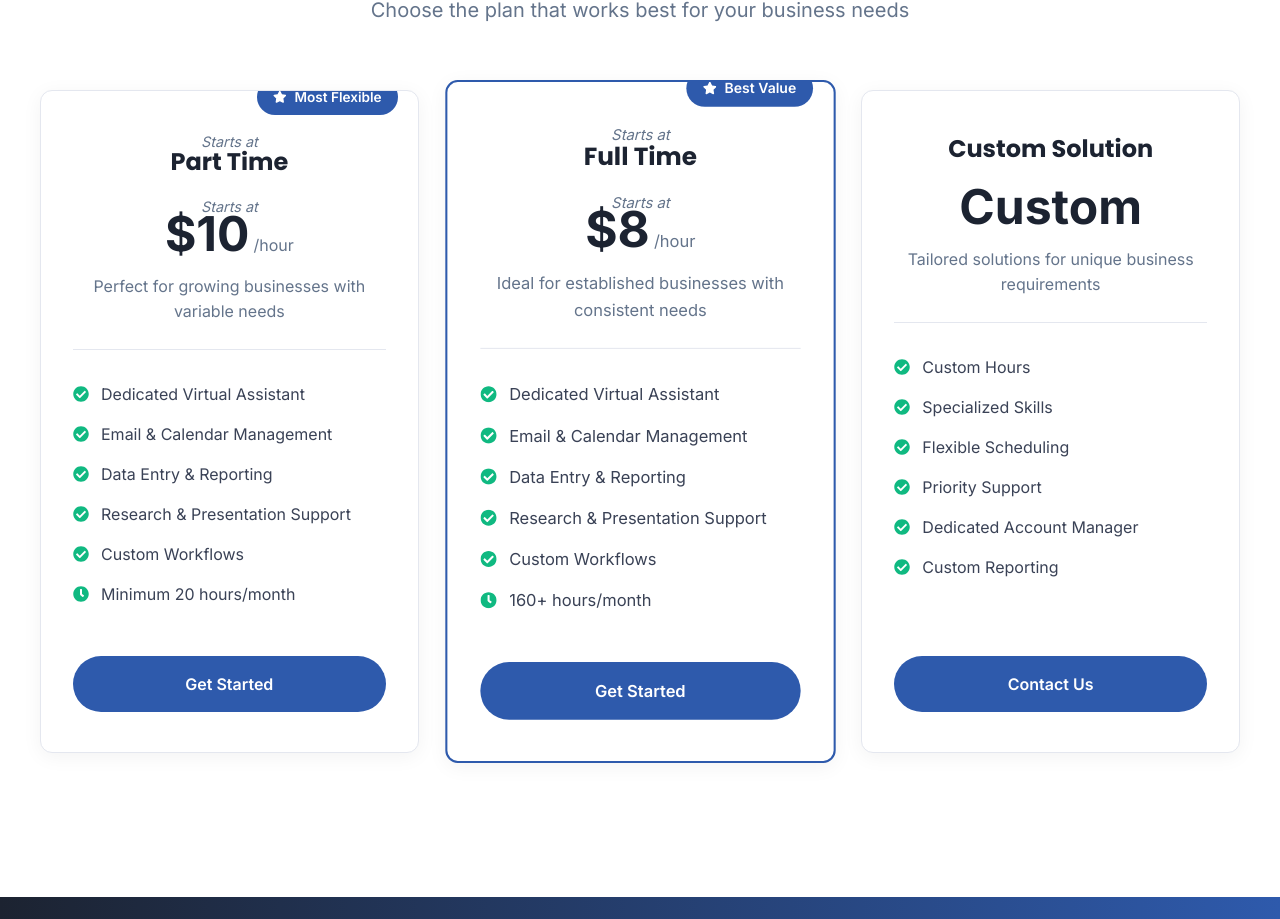
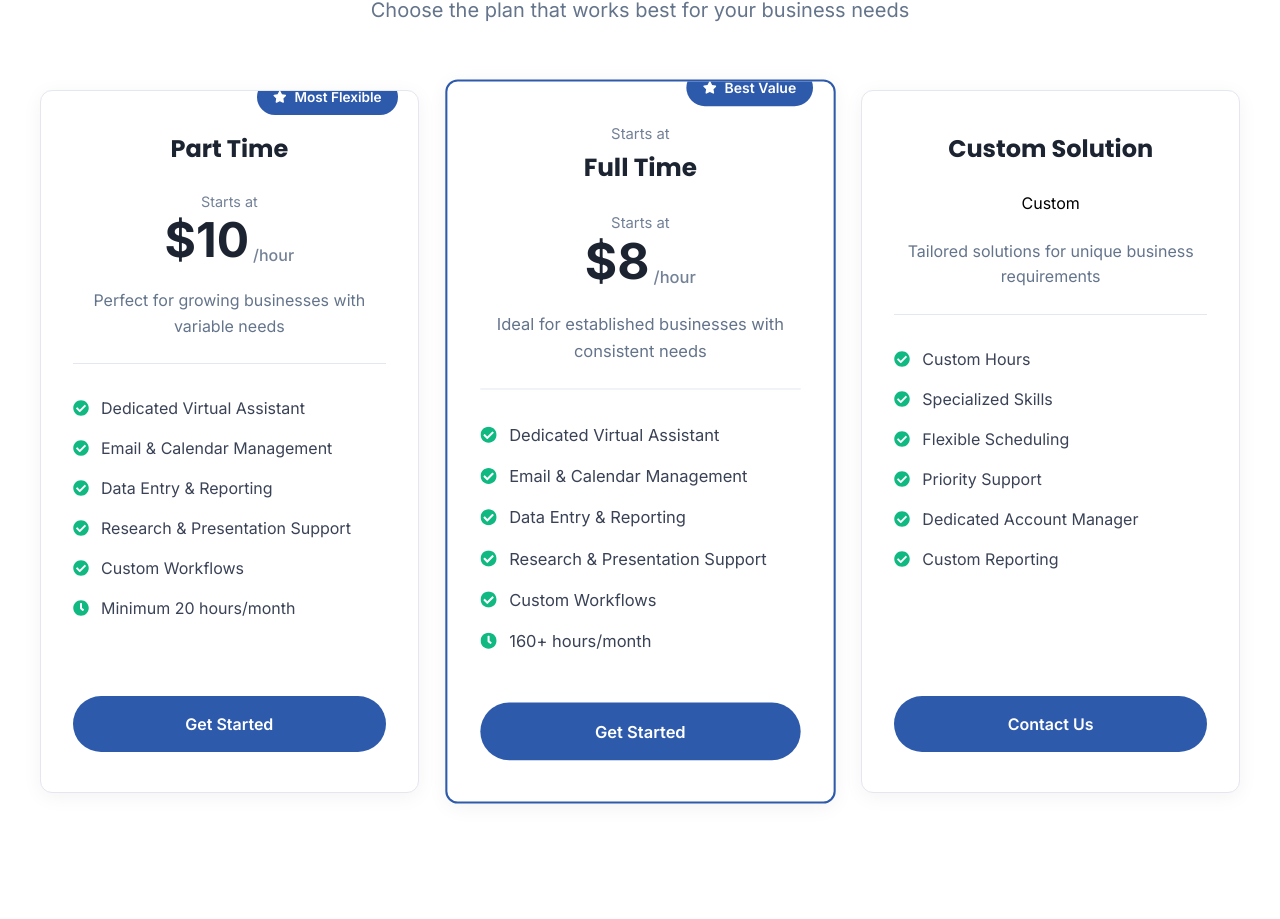
Before and after one commit to RonJimena-Dev/AssistlyVA, a Next.js app: page / in a window 1280 px wide. Shown: the part 3338-4257 px from the top of the page. Built offline with nearby package versions, Linux system fonts and the light colour scheme.

Commit message:
enhance price cards

```diff
--- a/src/app/PricingSection.module.css
+++ b/src/app/PricingSection.module.css
@@ -53,9 +53,9 @@
 .startsAtLabel {
   font-size: 0.9rem;
   color: #64748B;
-  margin-bottom: -0.5rem;
   text-align: center;
-  font-style: italic;
+  margin-bottom: 0.25rem;
+  opacity: 0.9;
 }
 
 .pricingCard:hover {
@@ -102,23 +102,33 @@
 }
 
 .price {
+  margin: 1.5rem 0;
+}
+
+.priceContent {
   display: flex;
   flex-direction: column;
   align-items: center;
-  margin: 1rem 0;
 }
 
-.amount {
+.priceAmount {
   font-size: 3rem;
   font-weight: 700;
   color: #1C2331;
   line-height: 1;
+  display: flex;
+  align-items: flex-end;
+  gap: 0.25rem;
 }
+
+
 
 .duration {
   font-size: 1rem;
   color: #64748B;
-  margin-left: 0.25rem;
+  margin-bottom: 0.1rem;
+  font-weight: 500;
+  opacity: 0.9;
 }
 
 .description {
--- a/src/components/PricingSection.tsx
+++ b/src/components/PricingSection.tsx
@@ -22,17 +22,15 @@ const PricingSection = () => {
         <div className={styles.pricingGrid}>
           {/* Part Time Plan */}
           <div className={styles.pricingCard}>
-            <div className={styles.startsAtLabel}>Starts at</div>
             <div className={styles.popularBadge}>
               <FaStar /> Most Flexible
             </div>
             <div className={styles.planHeader}>
               <h3>Part Time</h3>
               <div className={styles.price}>
-                <span className={styles.startsAtLabel}>Starts at</span>
-                <div className={styles.priceRow}>
-                  <span className={styles.amount}>$10</span>
-                  <span className={styles.duration}>/hour</span>
+                <div className={styles.priceContent}>
+                  <div className={styles.startsAtLabel}>Starts at</div>
+                  <div className={styles.priceAmount}>$10<span className={styles.duration}>/hour</span></div>
                 </div>
               </div>
               <p className={styles.description}>Perfect for growing businesses with variable needs</p>
@@ -68,10 +66,9 @@ const PricingSection = () => {
             <div className={styles.planHeader}>
               <h3>Full Time</h3>
               <div className={styles.price}>
-                <span className={styles.startsAtLabel}>Starts at</span>
-                <div className={styles.priceRow}>
-                  <span className={styles.amount}>$8</span>
-                  <span className={styles.duration}>/hour</span>
+                <div className={styles.priceContent}>
+                  <div className={styles.startsAtLabel}>Starts at</div>
+                  <div className={styles.priceAmount}>$8<span className={styles.duration}>/hour</span></div>
                 </div>
               </div>
               <p className={styles.description}>Ideal for established businesses with consistent needs</p>
```
